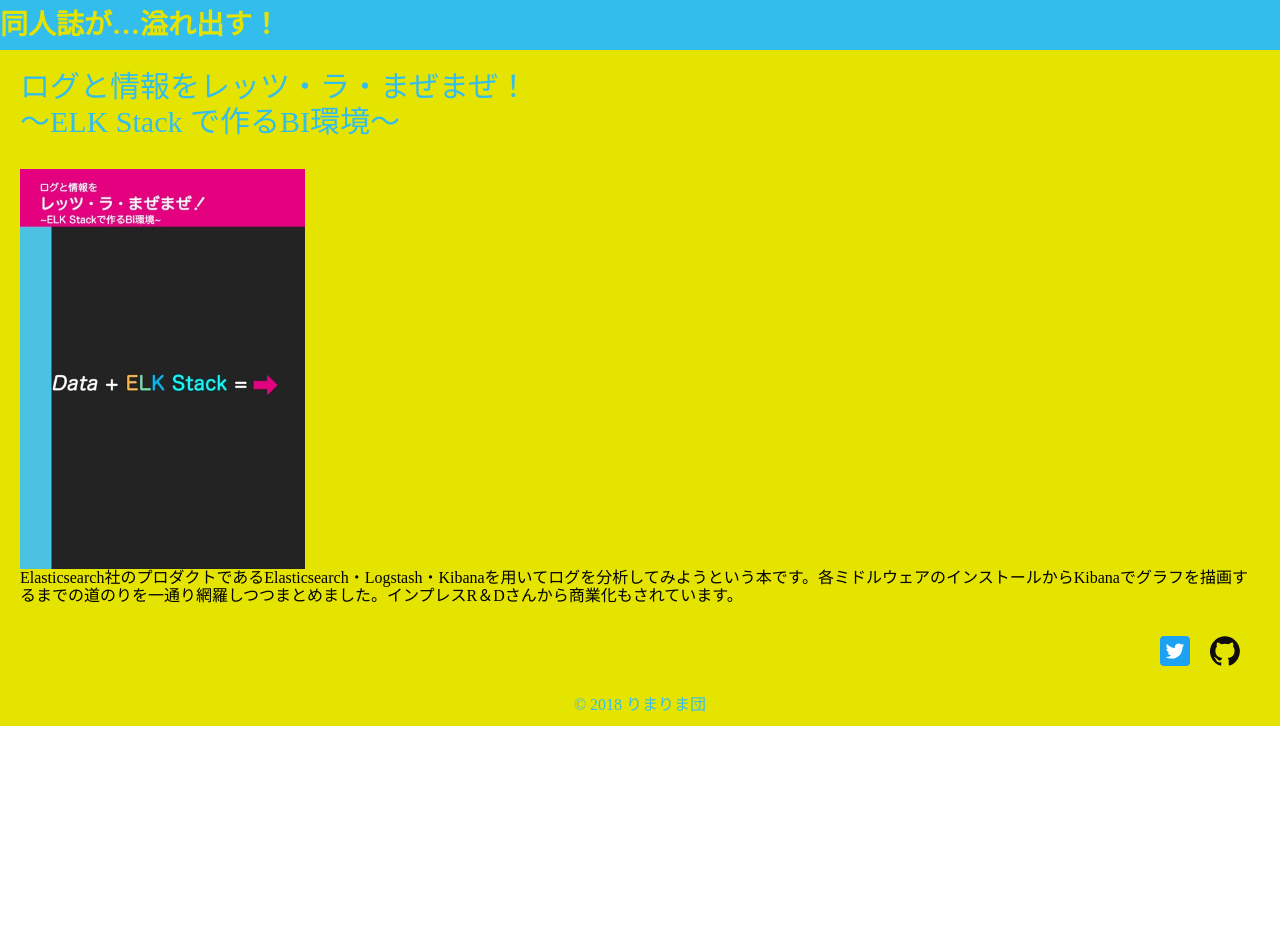
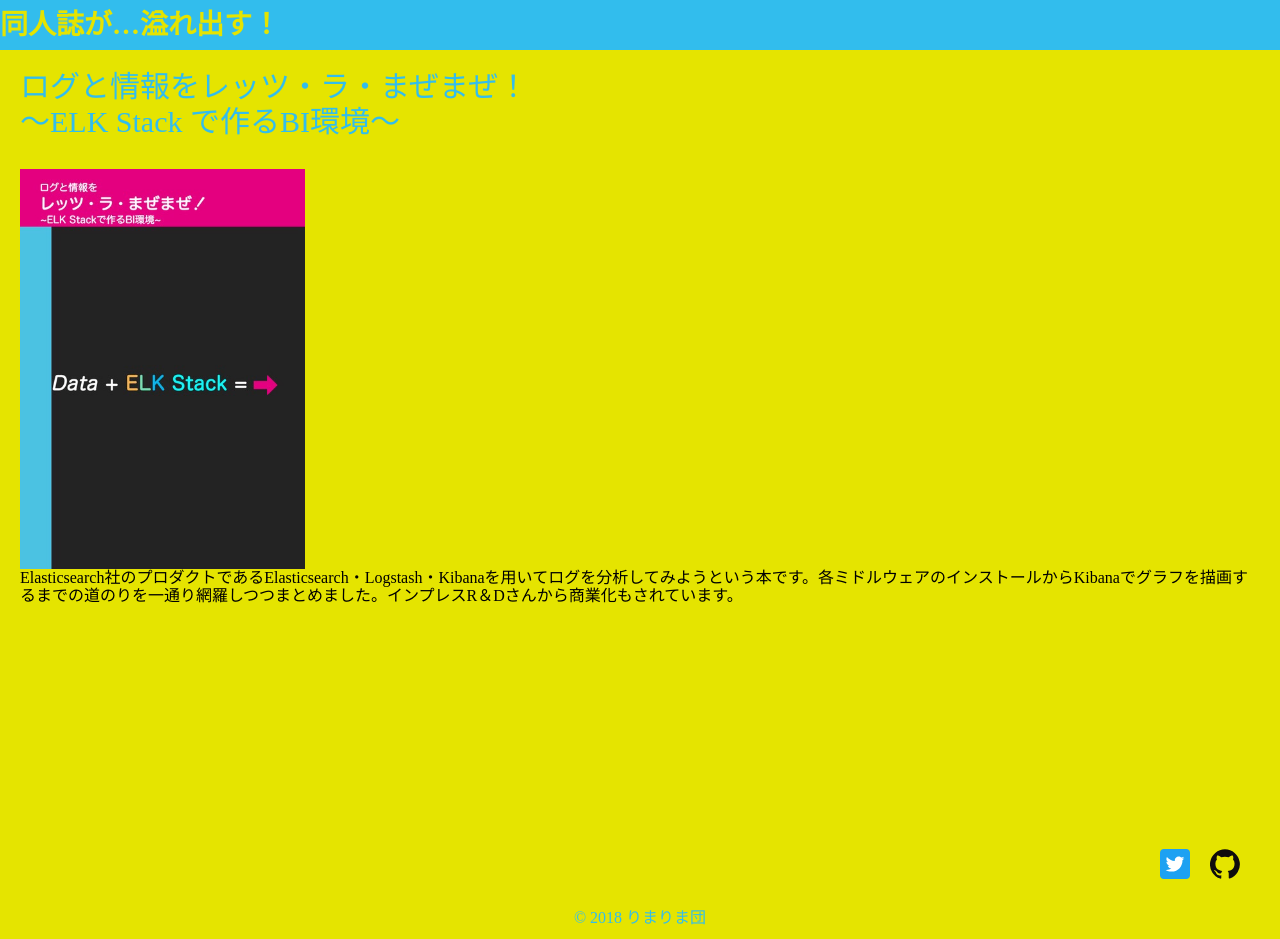
Before and after one commit to MofuMofu2/portfolio-vue, a Vue app: page / in a window 1280 px wide. Before the commit the page ends 800 px from the top, so only its background shows below. Built offline with nearby package versions, Linux system fonts and the light colour scheme.

Commit message:
[fix] #5 v-bindのエラーが出ていたので修正
キャプチャとっとくべきでした

```diff
--- a/src/components/BookDescription.vue
+++ b/src/components/BookDescription.vue
@@ -1,6 +1,6 @@
 <template>
   <div class="book-description">
-    <div class="description" v-bind="description">{{ description }}</div>
+    <div class="description" v-bind:description="text">{{ text }}</div>
   </div>
 </template>
 
@@ -9,12 +9,14 @@ export default {
   name: 'bookDescription',
   data() {
     return {
-      description: 'Elasticsearch社のプロダクトであるElasticsearch・Logstash・Kibanaを用いてログを分析してみようという本です。各ミドルウェアのインストールからKibanaでグラフを描画するまでの道のりを一通り網羅しつつまとめました。インプレスR＆Dさんから商業化もされています。'
+      text: 'Elasticsearch社のプロダクトであるElasticsearch・Logstash・Kibanaを用いてログを分析してみようという本です。各ミドルウェアのインストールからKibanaでグラフを描画するまでの道のりを一通り網羅しつつまとめました。インプレスR＆Dさんから商業化もされています。'
       }
   }
 }
 </script>
 
 <style scoped>
-
+  .description {
+    height: 250px;
+  }
 </style>
```
